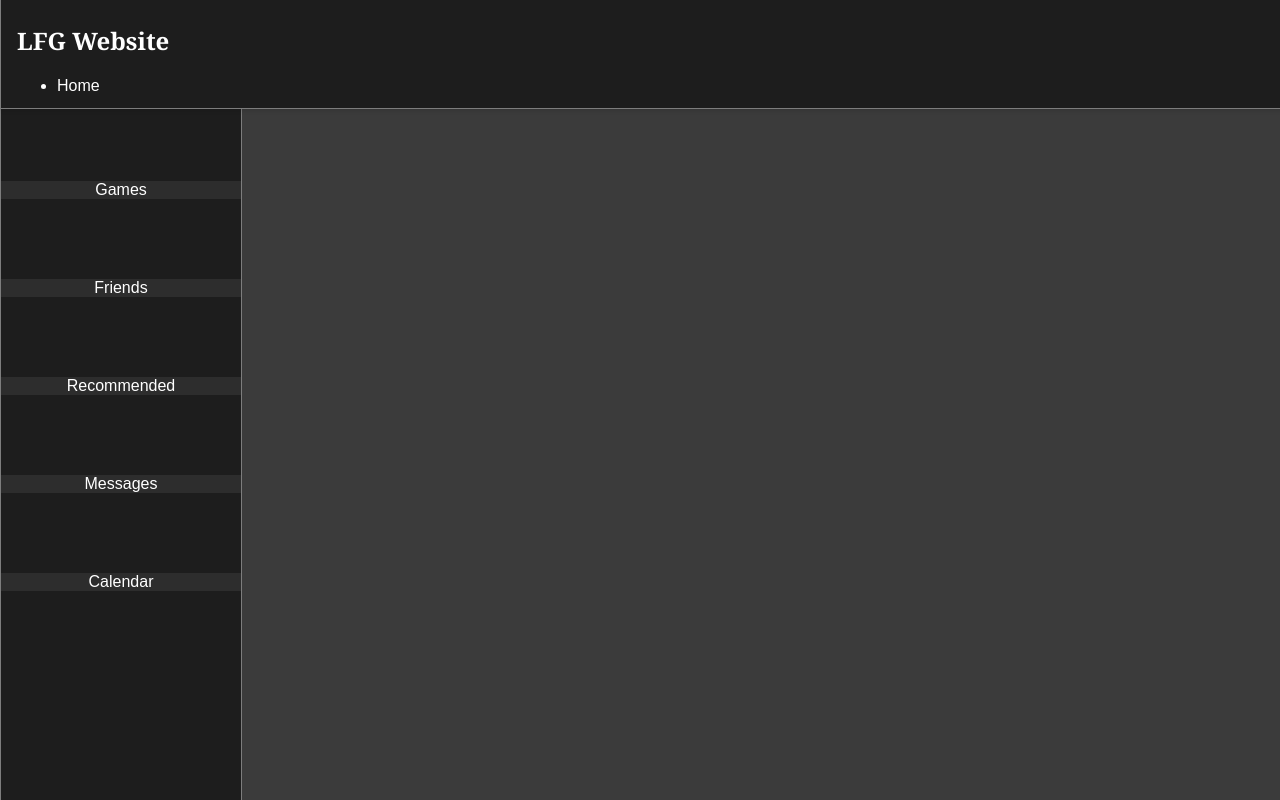
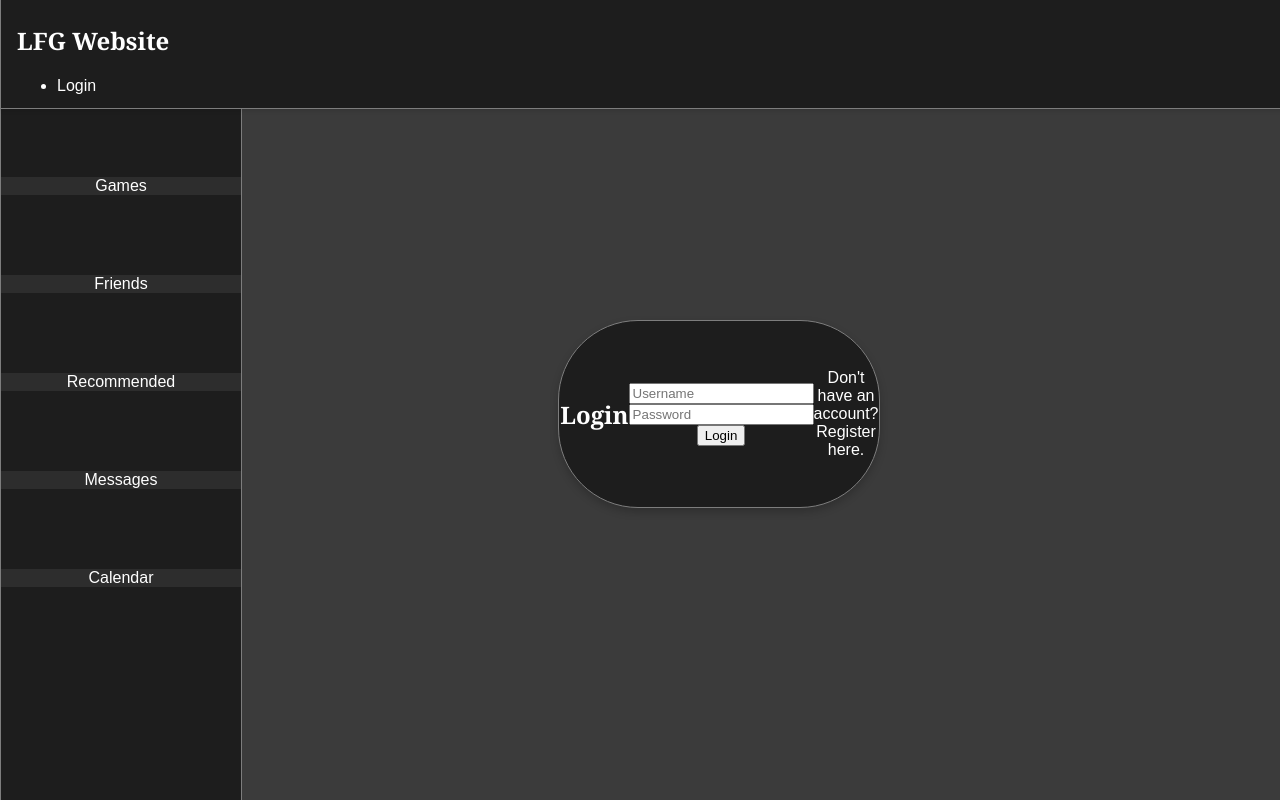
Before and after one commit to 2boylc17/LFG-Website, a React (Vite) app: page /login in a window 1280 px wide. Built offline with nearby package versions, Linux system fonts and the light colour scheme.

Commit message:
Tokens added

```diff
--- a/server.mjs
+++ b/server.mjs
@@ -4,6 +4,7 @@ import morgan from 'morgan';
 import mongoose from 'mongoose';
 import ViteExpress from 'vite-express';
 import dotenv from 'dotenv';
+import authRoutes from './routes/auth.mjs';
 
 dotenv.config();
 
@@ -24,6 +25,8 @@ mongoose.connect(DB_URI).then(() =>
 ).catch((err) =>
     console.log(error));
 
+app.use('/api/auth', authRoutes);
+
 ViteExpress.listen(app, PORT, () => {
     console.log(`Server running on port ${PORT}`);
 });
--- a/src/App.jsx
+++ b/src/App.jsx
@@ -4,6 +4,7 @@ import { BrowserRouter as Router, Routes, Route, Navigate } from "react-router-d
 import Navbar from "./pages/components/navbar.jsx";
 import Sidebar from "./pages/components/sidebar.jsx";
 import Home from "./pages/home.jsx";
+import Login from "./pages/login.jsx";
 
 export default function App() {
     return (
@@ -13,6 +14,7 @@ export default function App() {
             <main>
                 <Routes>
                     <Route path="/" element={<Home />} />
+                    <Route path="/login" element={<Login />} />
                 </Routes>
             </main>
         </Router>
--- a/src/index.css
+++ b/src/index.css
@@ -66,7 +66,7 @@ li {
   left: 0;
   background-color: #1D1D1D;
   overflow-x: hidden;
-  padding-top: 20px;
+  padding-top: 2vh;
   margin-top: 10vh;
   border: #7d7d7d solid 1px;
   float:left;
@@ -83,3 +83,19 @@ li {
   background-color: #3b3b3b;
   cursor: pointer;
 }
+
+.login-container {
+  background-color: #1D1D1D;
+  color: #fff;
+  display: flex;
+  justify-content: center;
+  align-items: center;
+  text-align: center;
+  padding: 2rem;
+  border-radius: 80px;
+  border: #7d7d7d solid 1px;
+  margin-left: 43vw;
+  margin-top: 40vh;
+  box-shadow: 0 4px 8px rgba(0, 0, 0, 0.2);
+  width: 20vw;
+}
--- a/src/pages/components/navbar.jsx
+++ b/src/pages/components/navbar.jsx
@@ -15,7 +15,7 @@ export default function Navbar() {
     <nav className="navbar">
         <h1>LFG Website</h1>
         <ul>
-            <li><Link to="/">Home</Link></li>
+            <li><Link to="/login">Login</Link></li>
         </ul>
     </nav>
   );
--- /dev/null
+++ b/src/pages/login.jsx
@@ -0,0 +1,129 @@
+import React, { useState } from 'react';
+import { useNavigate } from 'react-router-dom';
+
+export default function Login({ onLogin}) {
+
+    const [formData, setFormData] = useState({ username: "", password: "" });
+    const [message, setMessage] = useState("");
+    const [errorMessage, setErrorMessage] = useState("");
+    const navigate = useNavigate();
+
+    const handleSubmitPlaceholder = async (e) => {
+        e.preventDefault();
+        alert('Login functionality is not implemented yet!');
+    }
+
+    const handleSubmit = async (e) => {
+        e.preventDefault();
+
+        formData.username = document.getElementById("username").value;
+        formData.username = formData.username.trim();
+        formData.password = document.getElementById("password").value;
+        formData.password = formData.password.trim();
+
+        if (formData.username === "" || formData.password === "") {
+            setErrorMessage("Enter a Username and Password");
+            return;
+        } else {
+            fetch('/api/auth/login', {
+                method: 'POST',
+                headers: { 'Content-Type': 'application/json' },
+                body: JSON.stringify(formData)
+            })
+            .then(response => {
+                if (!response.ok) throw new Error('Login failed');
+                return response.json();
+            })
+            .then(userData => {
+                onLogin(userData.username);
+                navigate('/home');
+            })
+            .catch(error => {
+                setErrorMessage("Invalid username or password");
+                console.error("Login error:", error);
+            });
+        };
+    };
+
+    const handleRegister = (e) => {
+        e.preventDefault();
+
+        formData.username = document.getElementById("username").value;
+        formData.username = formData.username.trim();
+        formData.password = document.getElementById("password").value;
+        formData.password = formData.password.trim();
+
+        if (formData.username === "" || formData.password === "") {
+            setErrorMessage("Enter a Username and Password");
+            return;
+        } else {
+            alert(JSON.stringify(formData));
+            fetch('/api/auth/register', {
+                method: 'POST',
+                headers: { 'Content-Type': 'application/json' },
+                body: JSON.stringify(formData)
+            })
+            .then(response => {
+                if (!response.ok) throw new Error('Registration failed');
+                return response.json();
+            })
+            .then(userData => {
+                onLogin(userData.username);
+                navigate('/home');
+            })
+            .catch(error => {
+                setErrorMessage("Username already exists or password is empty");
+                console.error("Registration error:", error);
+            });
+        };
+    };
+
+    const [newButton, setNewButton] = useState(
+        <button onClick={handleSubmitPlaceholder}>Login</button>
+    );
+
+    function buttonChangeRegister() {
+        setMessage("")
+        changeMessageLogin();
+        setNewButton(
+            <button onClick={handleRegister}>Register</button>
+        );
+    }
+
+    function buttonChangeLogin() {
+        setMessage("")
+        changeMessageRegister();
+        setNewButton(
+            <button onClick={handleSubmit}>Login</button>
+        );
+    }
+
+    const [changeMessage, setChangeMessage] = useState(
+        <p onClick={buttonChangeRegister}>Don't have an account? Register here.</p>
+    );
+
+    function changeMessageRegister() {
+        setChangeMessage(
+            <p onClick={buttonChangeRegister}>Don't have an account? Register here.</p>
+        );
+    }
+
+    function changeMessageLogin() {
+        setChangeMessage(
+            <p onClick={buttonChangeLogin}>Already have an account? Login here.</p>
+        );
+    }
+
+    return (
+        <div className="login-container">
+            <h2>Login</h2>
+            <form onSubmit={handleSubmitPlaceholder}>
+                <input type="text" id="username" placeholder="Username" value={formData.username.value} />
+                <input type="password" id="password" placeholder="Password" value={formData.password.value} />
+                {newButton}
+            </form>
+            {changeMessage}
+            {errorMessage && <p className="error">{errorMessage}</p>}
+        </div>
+    );
+}
```
Also changed, not shown: playground-1.mongodb.js (added, +43 -0 lines), routes/auth.mjs (+22 -0 lines), utils/generateToken.mjs (added, +10 -0 lines), utils/validateToken.mjs (added, +12 -0 lines).
